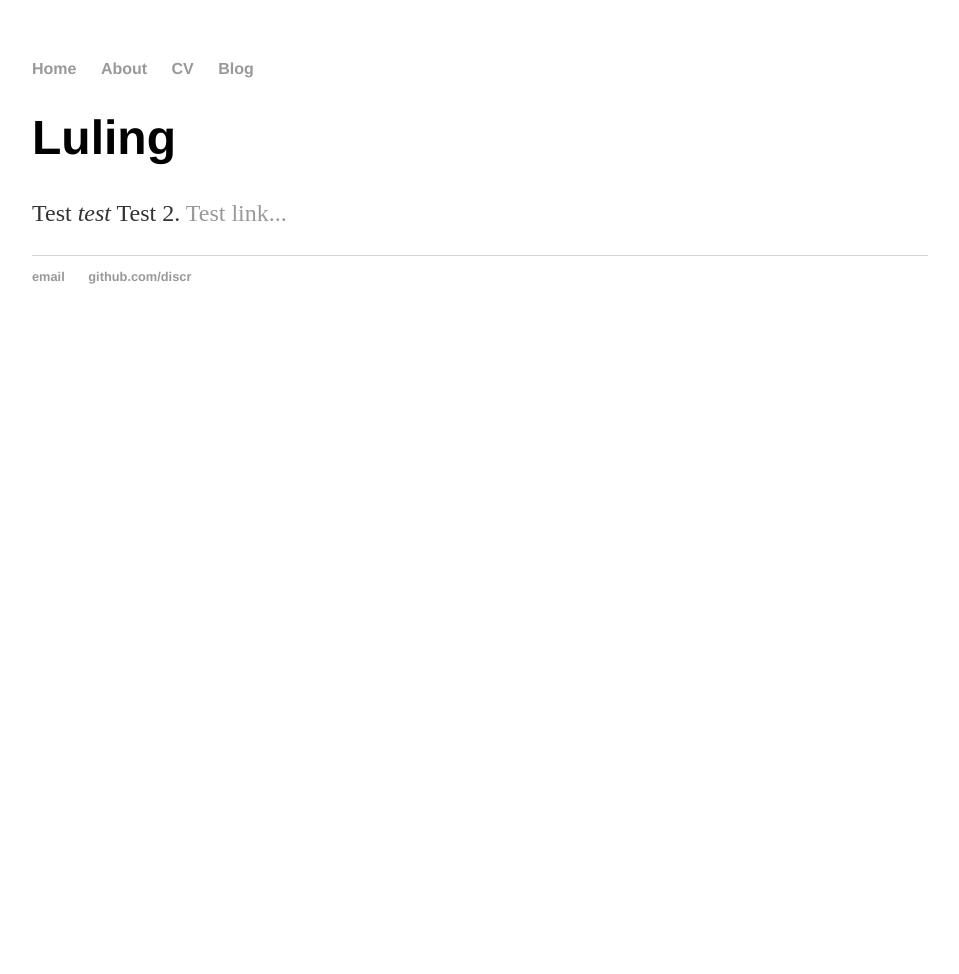
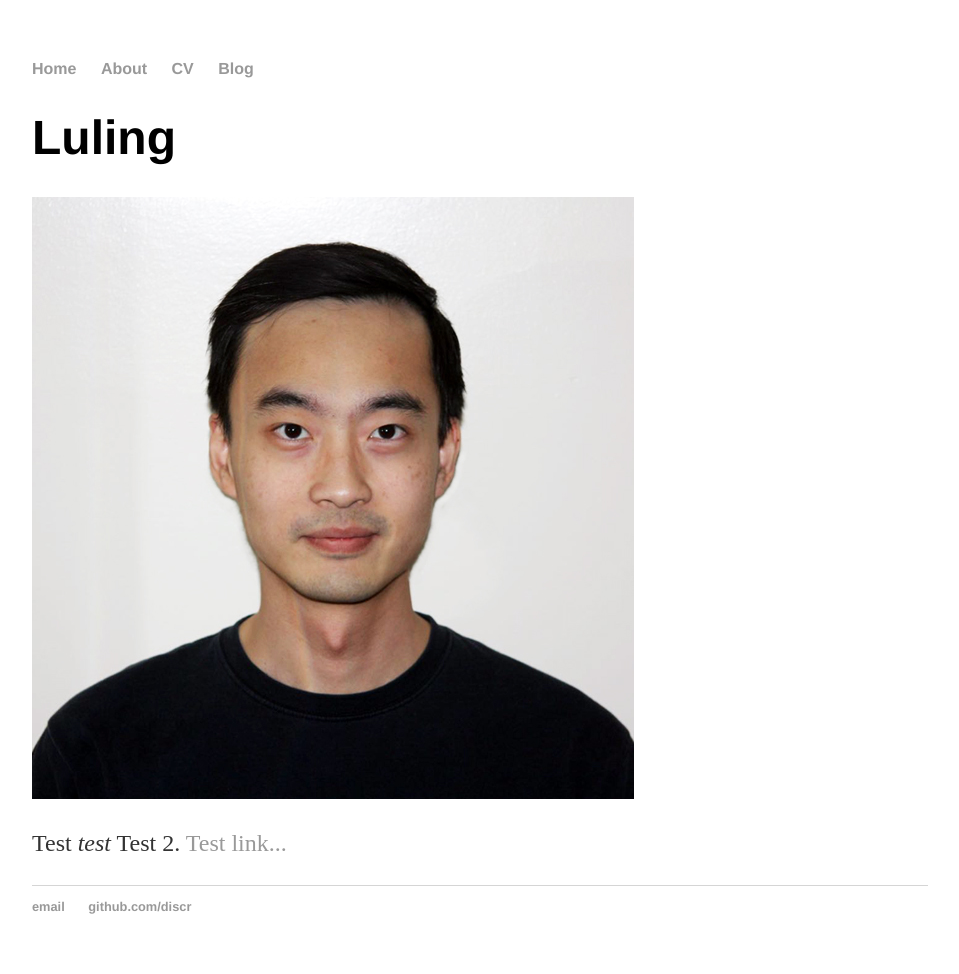
Before and after one commit to discr/discr.github.io, a Jekyll site: the page built from index.html, in a window 1280 px wide. Shown: the whole page, without its empty margins (160-1119 px from the left). Built offline with Jekyll 4.4.1, drawn with Linux system fonts in a browser that asks for light colours; before the commit the page ends 900 px from its top, so only the background shows below that.

Commit message:
Update index.html
added headshot.jpg (test)

```diff
--- a/index.html
+++ b/index.html
@@ -4,5 +4,6 @@ title: Luling Huang
 ---
 <div class="blurb">
 	<h1>Luling</h1>
+	<img src="images/headshot.jpg" alt="hi" class="inline"/>
 	<p>Test <em>test</em> Test 2. <a href="/about">Test link...</a></p>
 </div><!-- /.blurb -->
```
